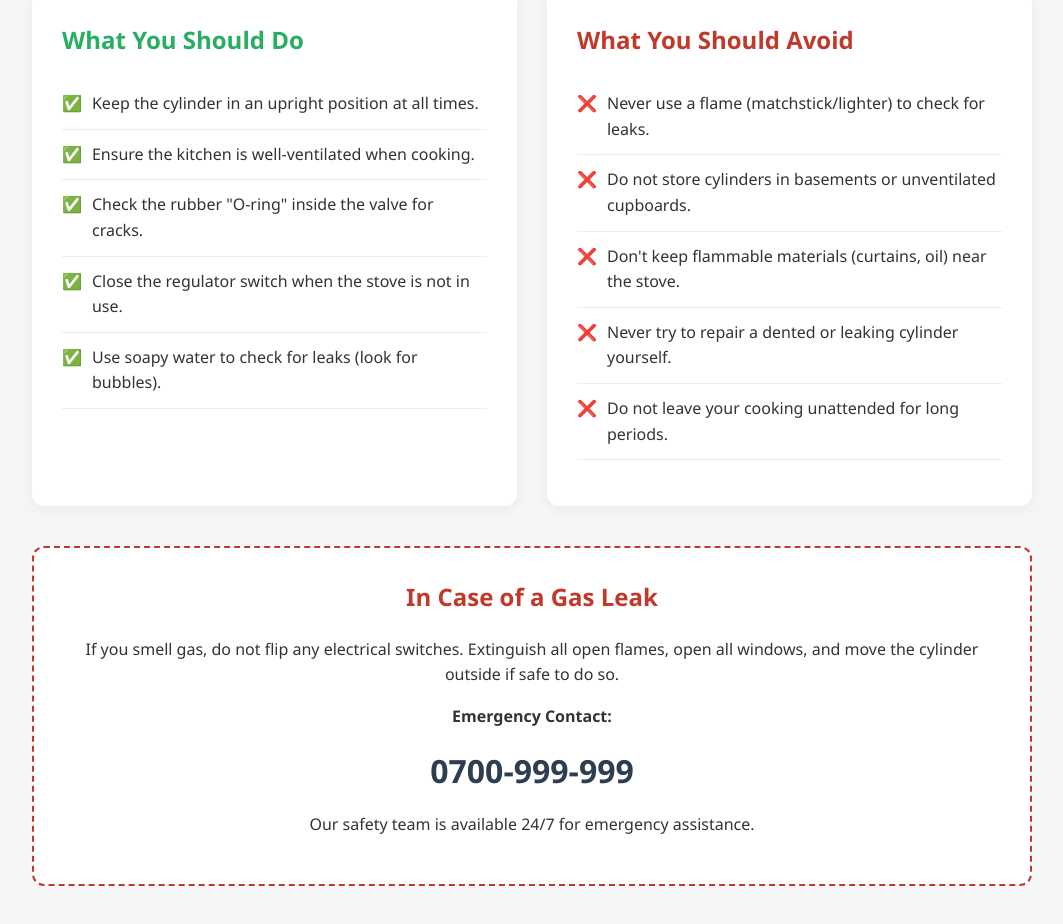
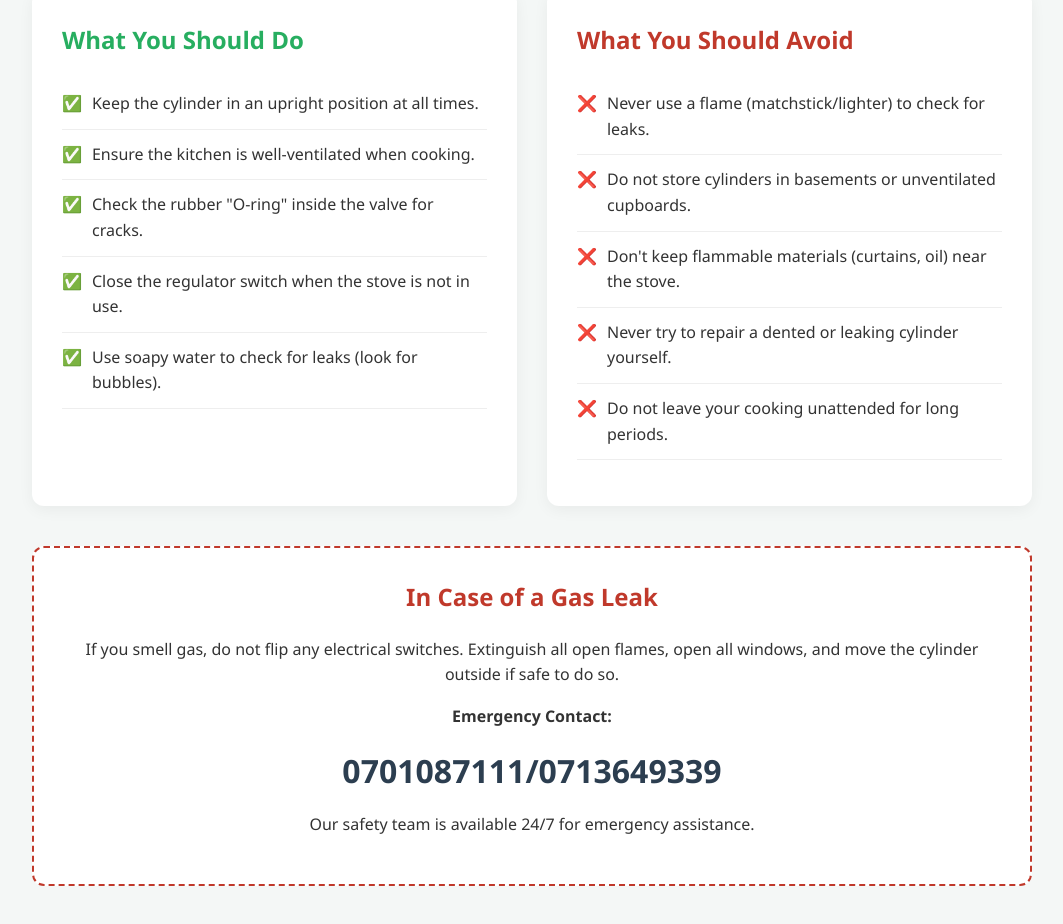
Before and after one commit to ogamba254/QuickGas, a plain HTML site: page frontend/safety.html in a window 1280 px wide. Shown: the part 361-1285 px from the top of the page, without its empty margins (108-1171 px from the left). Drawn offline with Linux system fonts and the light colour scheme.

Commit message:
number change

```diff
--- a/frontend/safety.html
+++ b/frontend/safety.html
@@ -157,7 +157,7 @@
       <h2>In Case of a Gas Leak</h2>
       <p>If you smell gas, do not flip any electrical switches. Extinguish all open flames, open all windows, and move the cylinder outside if safe to do so.</p>
       <p><strong>Emergency Contact:</strong></p>
-      <span class="emergency-phone">0700-999-999</span>
+      <span class="emergency-phone">0701087111/0713649339</span>
       <p>Our safety team is available 24/7 for emergency assistance.</p>
     </section>
 
```
